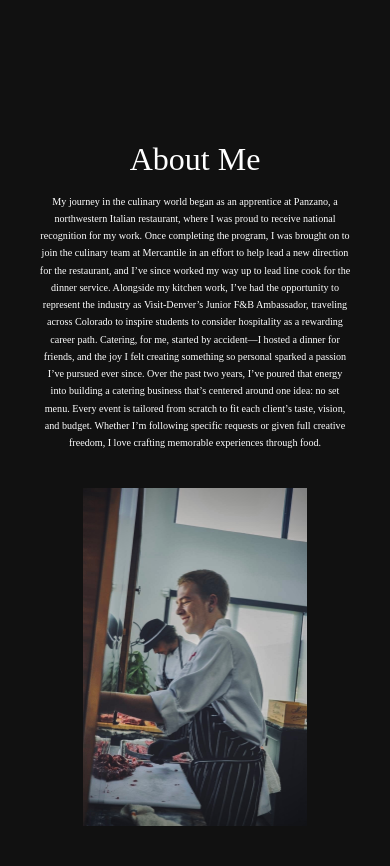
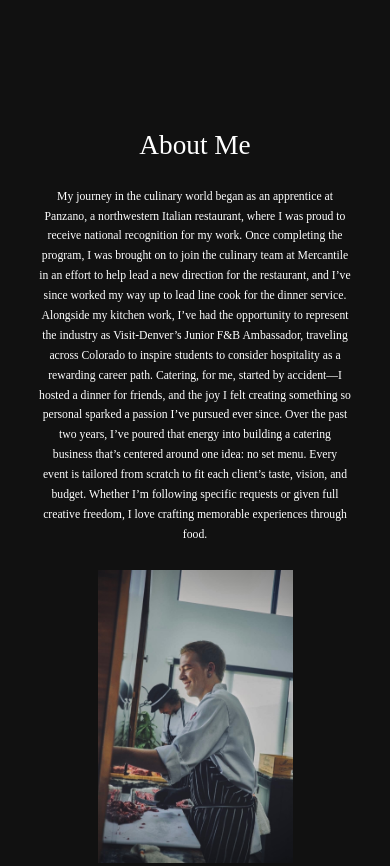
Before and after one commit to MasonLee400/OK-Catering, a website: page index.html in a window 390 px wide. Shown: the part 820-1686 px from the top of the page. Drawn offline with nearby package versions, Linux system fonts and the light colour scheme.

Commit message:
made changes to both desktop and mobile

```diff
--- a/index.html
+++ b/index.html
@@ -203,6 +203,15 @@
           stagger: 0.25,
           delay: 0.25,
         });
+        gsap.from(".contact-container p", {
+          scrollTrigger: {
+            trigger: ".contact-image",
+            start: "top 80%",
+            toggleActions: "play none none none",
+          },
+          opacity: 0,
+          duration: 1,
+        });
       </script>
     </section>
   </body>
--- a/styles.css
+++ b/styles.css
@@ -4,7 +4,7 @@ html, body {
   box-sizing: border-box;
   max-width: 100%;
   overflow-x: hidden;
-  background-color: 111;
+  background-color: #111;
 }
 
 .showcase_title{
@@ -33,72 +33,74 @@ html, body {
 
 .about_me {
   width: 100%;
-    min-height: 110vh;
+  min-height: 100vh;       /* or remove this if not needed */
   display: flex;
   background-color: #111;
   color: white;
   justify-content: center;
   align-items: center;
   flex-direction: row;
+  padding: 6vh 0;          /* give it breathing room */
 }
 
 .description {
   width: 50%;
-  height: 80vh;
   display: flex;
   flex-direction: column;
   align-items: flex-start;
   padding-left: 10vw;
+  padding-bottom: 10vh;
 }
 
-#title{
-    height: 20%;
+#title {
   width: 100%;
-    font-size: clamp(2rem, 6vw, 5rem);
+  font-size: clamp(1rem, 4.3vw, 7rem);
   display: flex;
   justify-content: center;
   align-items: center;
   text-align: center;
 }
 
-#about{
-    height: 70%;
+#about {
   width: 100%;
-    font-size: 1.2vw;
+  font-size: clamp(.6rem, 1.2vw, 2rem);
   display: flex;
   justify-content: center;
   line-height: 1.7;
   text-align: center;
+  margin-top: 3vh;
 }
+
 
 .owen_image{
     width: 50%;
     display: flex;
     justify-content: center;
     align-items: center;
+    object-fit: contain;
 }
 
 .owen_image img{
-    height: 80vh;
+    width: 55%
 }
 
 .pictures{
     width: 100%;
-    min-height: 110vh;
+    min-height: 100vh;
     display: flex;
     background-color: #3B3923;
     color: white;
     flex-direction: column;
+    padding: 2vh 0;
 }
 
 #pictures-title{
     height: 20vh;
     display: flex;
     align-items: center;
-    font-size: clamp(1.5rem, 5vw, 3rem);
+    font-size: clamp(.3rem, 4.3vw, 3rem);
     width: 100%;
     padding-left: 17vw;
-    margin-top: 2vh;
 }
 
 .slider-body{
@@ -273,11 +275,11 @@ html, body {
     justify-content: center;
     align-items: center;
     margin-top: 4vh;
-    font-size: 1.5vw;
+    font-size: clamp(.7rem, 1.5vw, 3rem);
 }
 
 /*mobile version*/
-@media only screen and (max-width: 1024px) {
+@media only screen and (max-width: 600px) {
     .showcase {
         position: relative;
         width: 100%;
@@ -309,60 +311,61 @@ html, body {
 
     .about_me {
         width: 100%;
-        min-height: 110vh;
+        min-height: 100vh;       /* or remove this if not needed */
         display: flex;
         background-color: #111;
         color: white;
+        justify-content: center;
+        align-items: center;
         flex-direction: column;
-        justify-content: flex-start;
+        padding: 6vh 0;          /* give it breathing room */
     }
 
     .description {
-        width: 100%;
-        height: 40vh;
+        width: 80%;
         display: flex;
         flex-direction: column;
-        justify-content: center;
-        align-items: center;
-        padding-top: 10vh;
+        align-items: flex-start;
         padding-left: 0;
+        padding-bottom: 0;
     }
 
-    #title{
-        height: 20%;
+    #title {
         width: 100%;
-        font-size: clamp(2rem, 6vw, 5rem);
+        font-size: clamp(1rem, 7vw, 7rem);
         display: flex;
         justify-content: center;
         align-items: center;
         text-align: center;
     }
 
-    #about{
-        height: 70%;
-        width: 80%;
-        font-size: 2.6vw;
+    #about {
+        width: 100%;
+        font-size: clamp(.6rem, 3vw, 2rem);
         display: flex;
         justify-content: center;
         line-height: 1.7;
         text-align: center;
+        margin-top: 3vh;
     }
+
 
     .owen_image{
         width: 100%;
         display: flex;
         justify-content: center;
         align-items: center;
-        padding-top: 5vh;
+        object-fit: contain;
+        margin-top: 3vh;
     }
 
     .owen_image img{
-        height: 40vh;
+        width: 50%
     }
 
     .pictures{
         width: 100%;
-        min-height: 110vh;
+        min-height: 100vh;
         display: flex;
         background-color: #3B3923;
         color: white;
@@ -497,7 +500,7 @@ html, body {
         font-size: 3vw;
     }
     .contact{
-        min-height: 110vh;
+        min-height: 100vh;
         background-color: #111;
         display: flex;
         flex-direction: column;
@@ -527,6 +530,8 @@ html, body {
     .contact-description{
         display: flex;
         flex-direction: column;
+        justify-content: center;
+        align-items: center;
         width: 100%;
 
     }
@@ -534,13 +539,10 @@ html, body {
         height: 30%;
         width: 100%;
         font-size: 7vw;
-        display: flex;
-        justify-content: flex-start;
         align-items: center;
         text-align: center;
         color:white;
         margin-top: 15vh;
-        margin-left: 15vw;
     }
 
     #contact-info{
```
Lines whose indentation alone changed are shown as unchanged.
